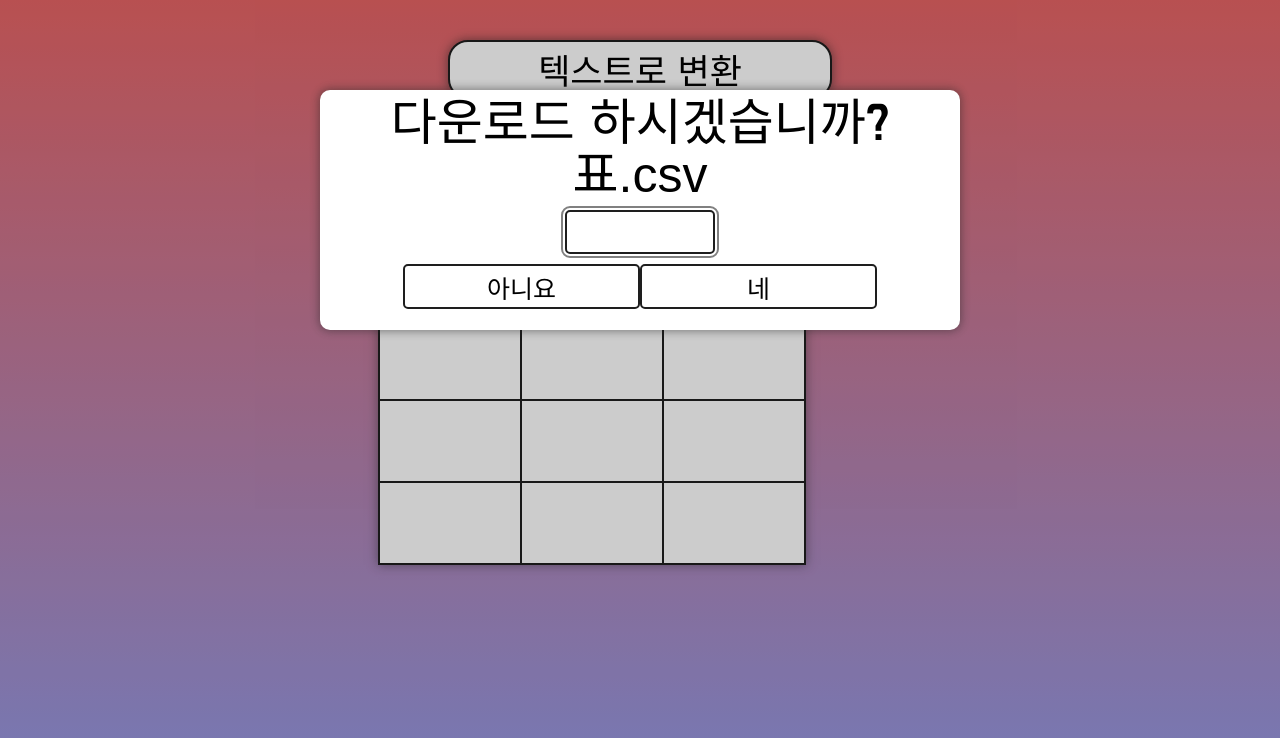
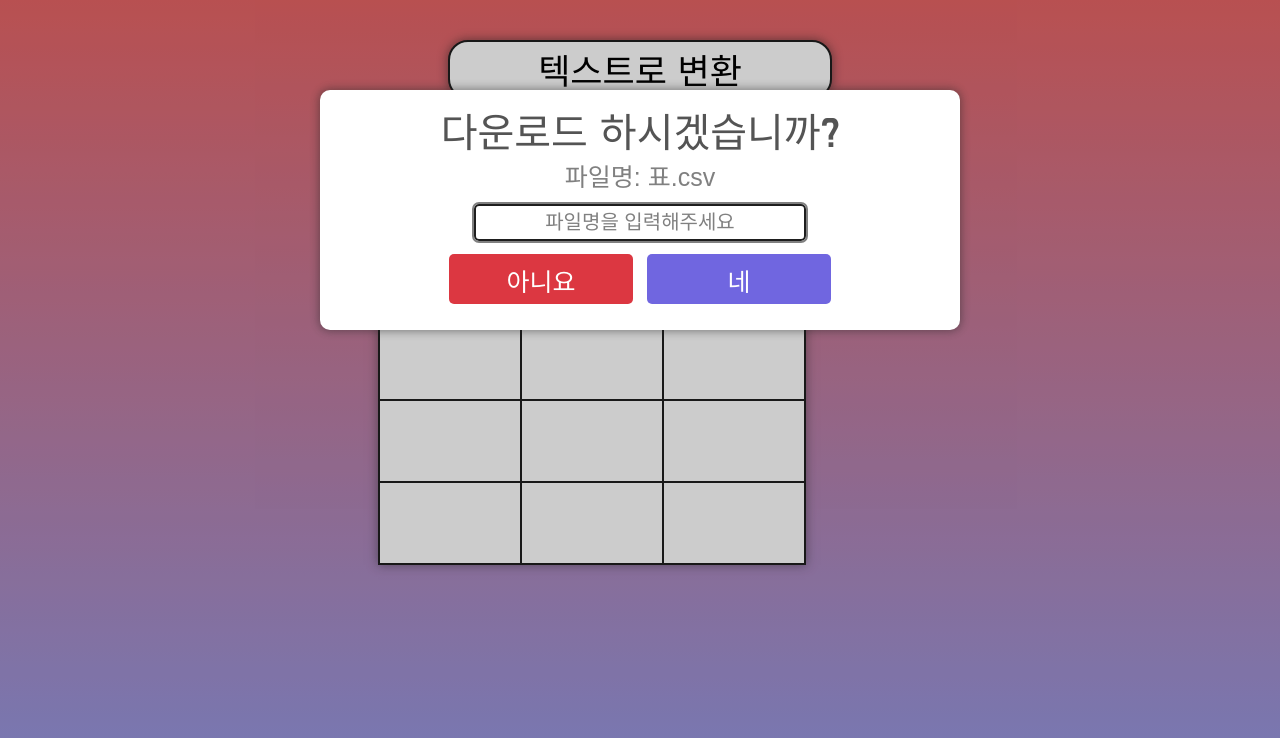
Before and after one commit to Barkshihun/table-to-text, a React (Vite) app: page / in a window 1280 px wide. Both pictures are taken after a click on the button "csv로 다운". Shown: the top 738 px of the page. Built offline with nearby package versions, Linux system fonts and the light colour scheme.

Commit message:
💄 Style: DownloadModal 스타일 완성, 기존 모달의 색을 swal 느낌으로 수정

```diff
--- a/src/components/DownloadModal.tsx
+++ b/src/components/DownloadModal.tsx
@@ -3,7 +3,7 @@ import { useSelector, useDispatch } from "react-redux";
 import { RootState } from "../store/store";
 import { hideDownloadModal, setDownloadModalText } from "../store/componentRenderSlice";
 
-function DownloadModal({ onDownloadToCsv, onDownloadToPng }: { onDownloadToCsv: (name: string) => void; onDownloadToPng: (name: string) => Promise<void> }) {
+function DownloadModal({ onDownloadToCsv, onDownloadToPng }: { onDownloadToCsv: (fileName: string) => void; onDownloadToPng: (fileName: string) => Promise<void> }) {
   const dispatch = useDispatch();
   const extension = useSelector((state: RootState) => state.componentRender.downloadModalExtension);
   const downloadModalText = useSelector((state: RootState) => state.componentRender.downloadModalText);
@@ -14,20 +14,20 @@ function DownloadModal({ onDownloadToCsv, onDownloadToPng }: { onDownloadToCsv:
   const onSave = (event: React.FormEvent<HTMLFormElement>) => {
     event.preventDefault();
     dispatch(hideDownloadModal());
-    const name = downloadModalText ? downloadModalText : "표";
+    const fileName = downloadModalText ? downloadModalText : "표";
     switch (extension) {
       case "csv":
-        onDownloadToCsv(name);
+        onDownloadToCsv(fileName);
         break;
       case "png":
-        onDownloadToPng(name);
+        onDownloadToPng(fileName);
         break;
       default:
         break;
     }
   };
   const onChange = (event: React.ChangeEvent<HTMLInputElement>) => {
-    dispatch(setDownloadModalText(event.target.value));
+    dispatch(setDownloadModalText(`${event.target.value}`));
   };
   const onEsc = (event: KeyboardEvent) => {
     if (event.key === "Escape") {
@@ -56,14 +56,16 @@ function DownloadModal({ onDownloadToCsv, onDownloadToPng }: { onDownloadToCsv:
       }}
     >
       <div className="modal__content">
-        <h1>다운로드 하시겠습니까?</h1>
-        <span className="malgun-gothic">
-          {downloadModalText ? downloadModalText : "표"}.{extension}
-        </span>
-        <form className="modal__table-size-wrapper" onSubmit={onSave}>
+        <div className="modal__download-wrapper">
+          <h1 className="modal__download-question">다운로드 하시겠습니까?</h1>
+          <h2 className="malgun-gothic modal__file-name-indicator">
+            파일명: {downloadModalText ? downloadModalText : "표"}.{extension}
+          </h2>
+          <form className="modal__download-form-wrapper" onSubmit={onSave}>
             <input
-            className="modal__input"
+              className="modal__input malgun-gothic modal__input--download"
               ref={inputRef}
+              placeholder="파일명을 입력해주세요"
               value={downloadModalText}
               onChange={onChange}
               onKeyDown={(event) => {
@@ -73,9 +75,9 @@ function DownloadModal({ onDownloadToCsv, onDownloadToPng }: { onDownloadToCsv:
                 }
               }}
             />
-          <div className="modal__btn-container">
+            <div className="modal__no-yes-btn-container">
               <button
-              className="btn btn--modal"
+                className="btn btn--modal btn--download-modal btn--no"
                 ref={noBtnRef}
                 type="button"
                 onClick={() => {
@@ -85,7 +87,7 @@ function DownloadModal({ onDownloadToCsv, onDownloadToPng }: { onDownloadToCsv:
                 아니요
               </button>
               <button
-              className="btn btn--modal"
+                className="btn btn--modal btn--download-modal btn--yes"
                 ref={yesBtnRef}
                 onKeyDown={(event) => {
                   if (event.key === "Tab") {
@@ -104,6 +106,7 @@ function DownloadModal({ onDownloadToCsv, onDownloadToPng }: { onDownloadToCsv:
           </form>
         </div>
       </div>
+    </div>
   );
 }
 export default DownloadModal;
--- a/src/components/TableSizeModal.tsx
+++ b/src/components/TableSizeModal.tsx
@@ -48,9 +48,9 @@ function TableSizeModal() {
     >
       <div className="modal__content">
         <form className="modal__table-size-wrapper" onSubmit={onTableSizeConfig}>
-          <div className="modal__input-container">
+          <div className="modal__table-size-input-container">
             <input
-              className="modal__input"
+              className="modal__input modal__input--table-size"
               type="number"
               min={1}
               step={1}
@@ -64,10 +64,10 @@ function TableSizeModal() {
               }}
             />
             <span>x</span>
-            <input className="modal__input" type="number" min={1} step={1} ref={rowsInputRef} defaultValue={rows} />
+            <input className="modal__input modal__input--table-size" type="number" min={1} step={1} ref={rowsInputRef} defaultValue={rows} />
           </div>
           <button
-            className="btn btn--modal"
+            className="btn btn--modal btn--yes"
             ref={btnRef}
             onKeyDown={(event) => {
               if (event.key === "Tab") {
--- a/src/pages/Home.tsx
+++ b/src/pages/Home.tsx
@@ -138,14 +138,14 @@ function Home({ contentEditablePresRef }: { contentEditablePresRef: React.Mutabl
       });
     }
   };
-  const onDownloadToCsv = (name: string) => {
+  const onDownloadToCsv = (fileName: string) => {
     const csvData = transformToCsvData(contentEditablePresRef.current);
     const aTag = document.createElement("a");
     aTag.href = `data:text/plain;charset=utf-8,\ufeff${encodeURIComponent(csvData)}`;
-    aTag.download = `${name}.csv`;
+    aTag.download = `${fileName}.csv`;
     aTag.click();
   };
-  const onDownloadToPng = async (name: string) => {
+  const onDownloadToPng = async (fileName: string) => {
     setShowTransformingModal(true);
     const tableNode = tableContainerRef.current as HTMLDivElement;
     const scale = 3;
@@ -158,7 +158,7 @@ function Home({ contentEditablePresRef }: { contentEditablePresRef: React.Mutabl
       },
     });
     const aTag = document.createElement("a");
-    aTag.download = `${name}.png`;
+    aTag.download = `${fileName}.png`;
     aTag.href = dataUrl;
     aTag.click();
     setShowTransformingModal(false);
--- a/src/scss/Btn.scss
+++ b/src/scss/Btn.scss
@@ -68,12 +68,40 @@
 
 .btn--modal {
   border: 2px solid $black;
-  padding-top: 3px;
+  padding-top: 8px;
+  padding-bottom: 5px;
   border-radius: 5px;
   width: 60%;
+}
+.btn--download-modal {
+  width: 45%;
+}
+.btn--yes {
+  border: none;
+  background-color: rgb(112 102 224);
+  color: white;
+  &:hover {
+    background-color: rgb(101 92 201);
+  }
+  &:active {
+    background-color: rgb(90 82 179);
+  }
   &:focus {
-    outline: 2px solid gray;
-    outline-offset: 2px;
+    outline: 3px solid rgb(183 178 239);
+  }
+}
+.btn--no {
+  border: none;
+  background-color: rgb(220 55 65);
+  color: white;
+  &:hover {
+    background-color: rgb(198 49 58);
+  }
+  &:active {
+    background-color: rgb(176 44 52);
+  }
+  &:focus {
+    outline: 3px solid rgb(237 155 160);
   }
 }
 
--- a/src/scss/Modal.scss
+++ b/src/scss/Modal.scss
@@ -9,6 +9,7 @@
   position: fixed;
   z-index: 2;
   top: 0;
+  color: rgb(84 84 84);
 }
 .modal__content {
   @include desktop {
@@ -45,18 +46,16 @@
 .modal__table-size-wrapper {
   display: flex;
   flex-direction: column;
-  height: 50%;
+  height: 60%;
   justify-content: space-evenly;
   align-items: center;
 }
-.modal__input-container {
+.modal__table-size-input-container {
   display: flex;
   justify-content: space-between;
   width: 50%;
 }
 .modal__input {
-  width: 30%;
-  font-size: 30px;
   text-align: center;
   font-family: "Do Hyeon", sans-serif;
   border: 2px solid $black;
@@ -67,10 +66,53 @@
   }
   &:focus {
     outline: 2px solid gray;
-    outline-offset: 2px;
   }
 }
-.modal__btn-container {
+.modal__input--table-size {
+  font-size: 30px;
+  width: 30%;
+  color: rgb(84 84 84);
+}
+.modal__input--download {
+  width: 80%;
+  font-size: 20px;
+  padding: 5px 0;
+  &::placeholder {
+    color: gray;
+  }
+}
+.modal__download-wrapper {
+  display: flex;
+  flex-direction: column;
+  align-items: center;
+  justify-content: center;
+  height: 80%;
+  width: 80%;
+}
+.modal__download-form-wrapper {
+  display: flex;
+  flex-direction: column;
+  width: 80%;
+  align-items: center;
+}
+.modal__download-question {
+  font-size: 40px;
+}
+.modal__file-name-indicator {
+  display: flex;
+  justify-content: center;
+  align-items: center;
+  font-size: 25px;
+  margin-bottom: 5px;
+  color: gray;
+  width: 70%;
+  height: 23%;
+  overflow-x: auto;
+  white-space: pre;
+}
+.modal__no-yes-btn-container {
   width: 100%;
   display: flex;
+  justify-content: space-evenly;
+  margin-top: 13px;
 }
```
Lines whose indentation alone changed are shown as unchanged.
